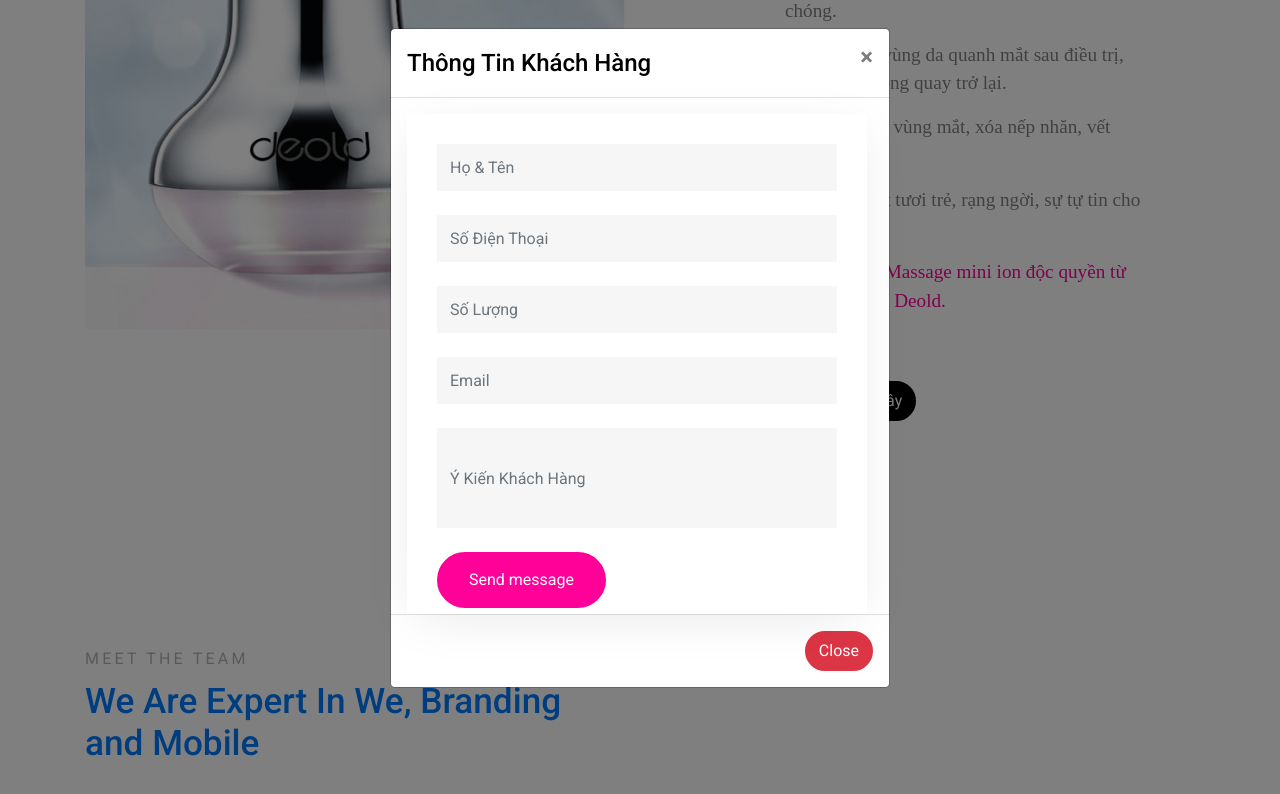
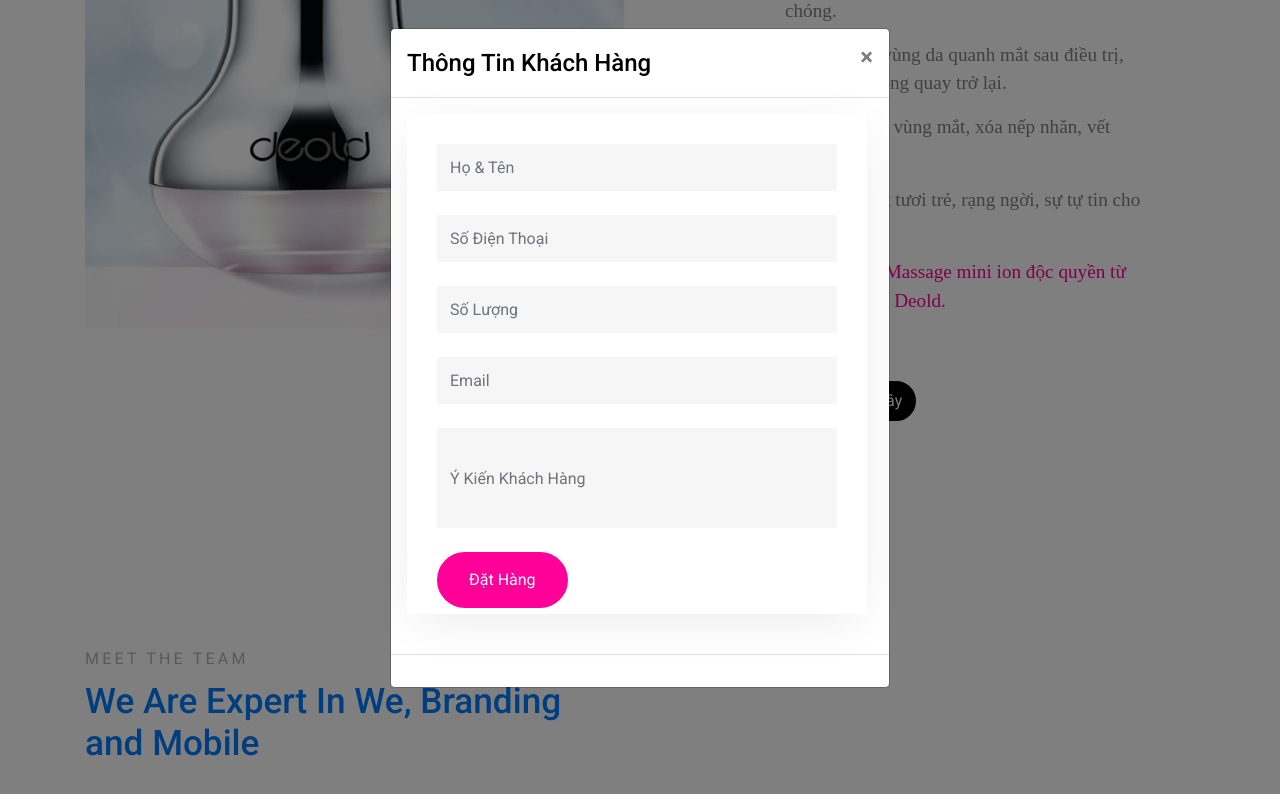
Before and after one commit to BaThanh30/aaaa, a plain HTML site: page index.html in a window 1280 px wide. Both pictures are taken after a click on the button "Đặt Hàng Tại Đây". Shown: the part 1223-2017 px from the top of the page. Drawn offline with nearby package versions, Linux system fonts and the light colour scheme; files that its build step writes are made by us from their sources.

Commit message:
fix popup

```diff
--- a/index.html
+++ b/index.html
@@ -178,7 +178,7 @@
 
                         <div class="row">
                           <div class="col-12">
-                            <input class="btn btn-primary btn-md" type="submit" value="Send message" style="background-color: #ff0099; border-color: #ff0099;">
+                            <input class="btn btn-primary btn-md" type="submit" value="Đặt Hàng" style="background-color: #ff0099; border-color: #ff0099;">
                           </div>
                         </div>
                       </form>
@@ -186,7 +186,7 @@
 
                     <!-- Modal footer -->
                     <div class="modal-footer">
-                      <button type="button" class="btn btn-danger" data-dismiss="modal">Close</button>
+                      <!-- <button type="button" class="btn btn-danger" data-dismiss="modal">Close</button> -->
                     </div>
 
                   </div>
@@ -596,7 +596,7 @@
   <script type="text/javascript">
    $(document).ready(function()
    {
-     var submit = $("button[type='submit']");
+     var submit = $("input[type='submit']");
      submit.click(function()
                  {
                     var data = $('form#test-form').serialize();
```
